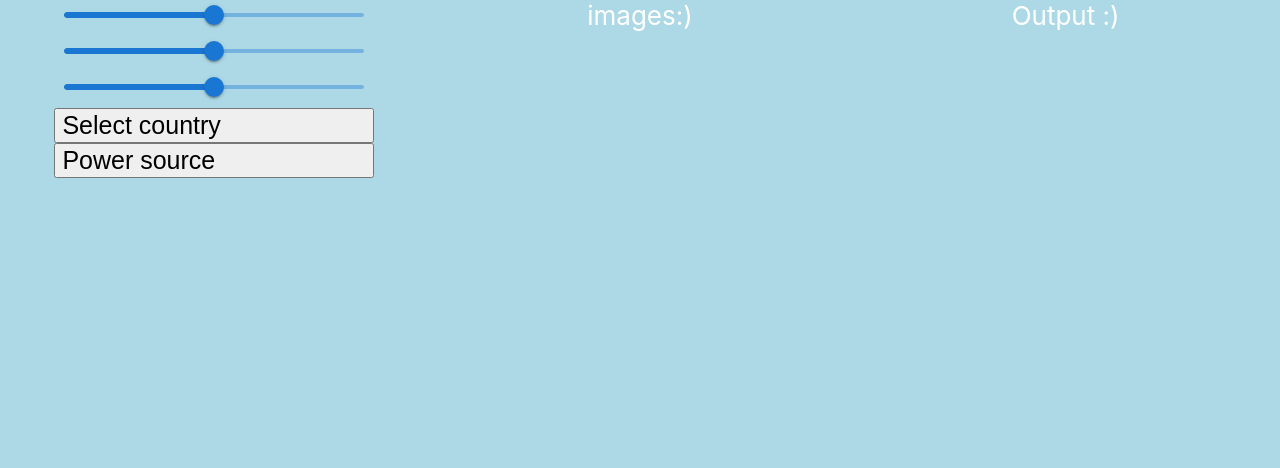
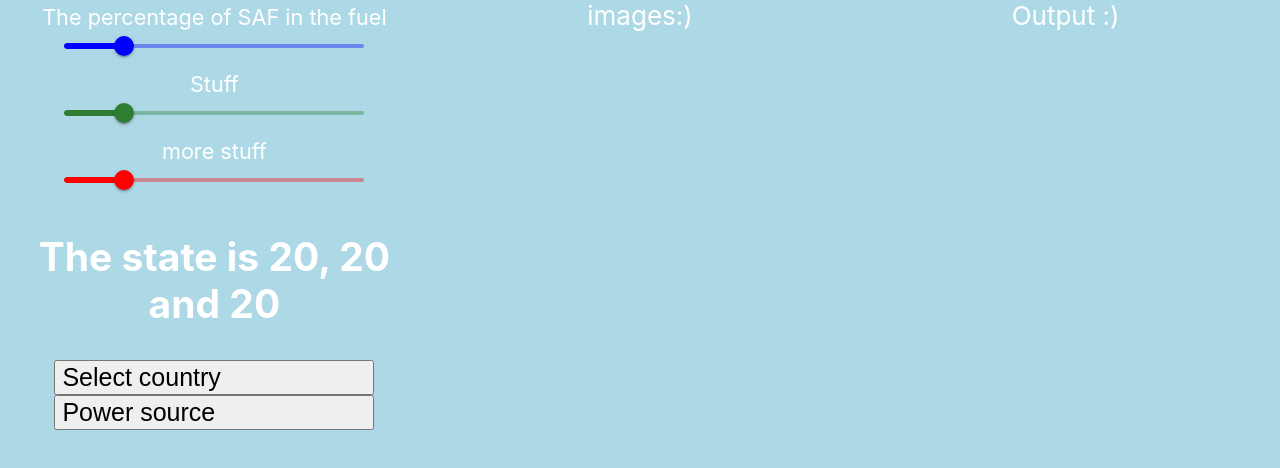
Before and after one commit to hans1512/EiTNettside, a React (Create React App) app: page / in a window 1280 px wide. Shown: the top 468 px of the page. Built offline with nearby package versions, Linux system fonts and the light colour scheme.

Commit message:
delaying merge conflict :)

```diff
--- a/src/App.js
+++ b/src/App.js
@@ -3,6 +3,7 @@ import './App.css';
 import Dropdown from "./components/dropdown/dropdown";
 import Slider from "./components/slider"
 import * as React from 'react'
+import InputLayer from "./components/input";
 
 const App = () => {
 
@@ -16,9 +17,7 @@ const App = () => {
     return (
         <div className="App">
             <div className="input-section">
-                <Slider/>
-                <Slider/>
-                <Slider/>
+                <InputLayer/>
                 <Dropdown items={[
                     <button onClick={setCountryState}>Norge</button>,
                     <button onClick={setCountryState}>Kina</button>,
--- /dev/null
+++ b/src/components/input.js
@@ -0,0 +1,71 @@
+import React, { useState } from "react";
+import Slider from '@mui/material/Slider';
+
+export default function InputLayer() {
+    const [slider1, setSlider1] = useState(20)
+
+    const changeValue1 = (event, value) => {
+        setSlider1(value)
+    }
+    const [slider2, setSlider2] = useState(20)
+
+    const changeValue2 = (event, value) => {
+        setSlider2(value)
+    }
+    const [slider3, setSlider3] = useState(20)
+
+    const changeValue3 = (event, value) => {
+        setSlider3(value)
+    }
+    return (
+        <div>
+            <div>
+                <small>The percentage of SAF in the fuel</small>
+                <Slider
+                    defaultValue={20}
+                    aria-label="Default"
+                    valueLabelDisplay="auto"
+                    sx={{
+                        width: 0.7,
+                        color: 'blue',
+                    }}
+                    onChange={changeValue1}
+                />
+            </div>
+            <div>
+                <small>Stuff</small>
+            </div>
+            <div>
+                <Slider
+                    defaultValue={20}
+                    aria-label="Default"
+                    valueLabelDisplay="auto"
+                    sx={{
+                        width: 0.7,
+                        color: 'success.main',
+                    }}
+
+                    onChange={changeValue2}
+                />
+            </div>
+            <div>
+                <small>more stuff</small>
+            </div>
+            <div>
+                <Slider
+                    defaultValue={20}
+                    aria-label="Default"
+                    valueLabelDisplay="auto"
+                    sx={{
+                        width: 0.7,
+                        color: 'red',
+                    }}
+                    onChange={changeValue3}
+                />
+            </div>
+            <h2>
+                The state is {slider1}, {slider2} and {slider3}
+            </h2>
+        </div>
+    )
+}
```
